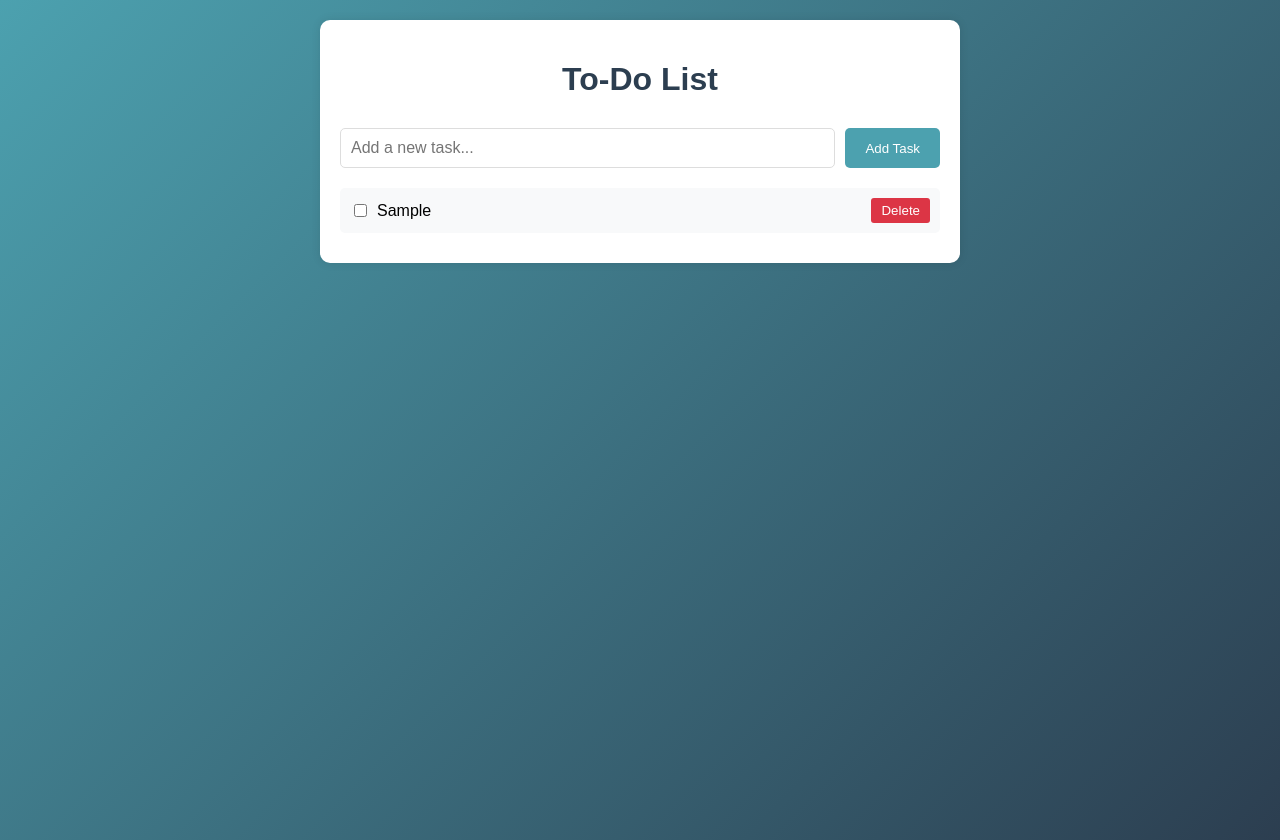
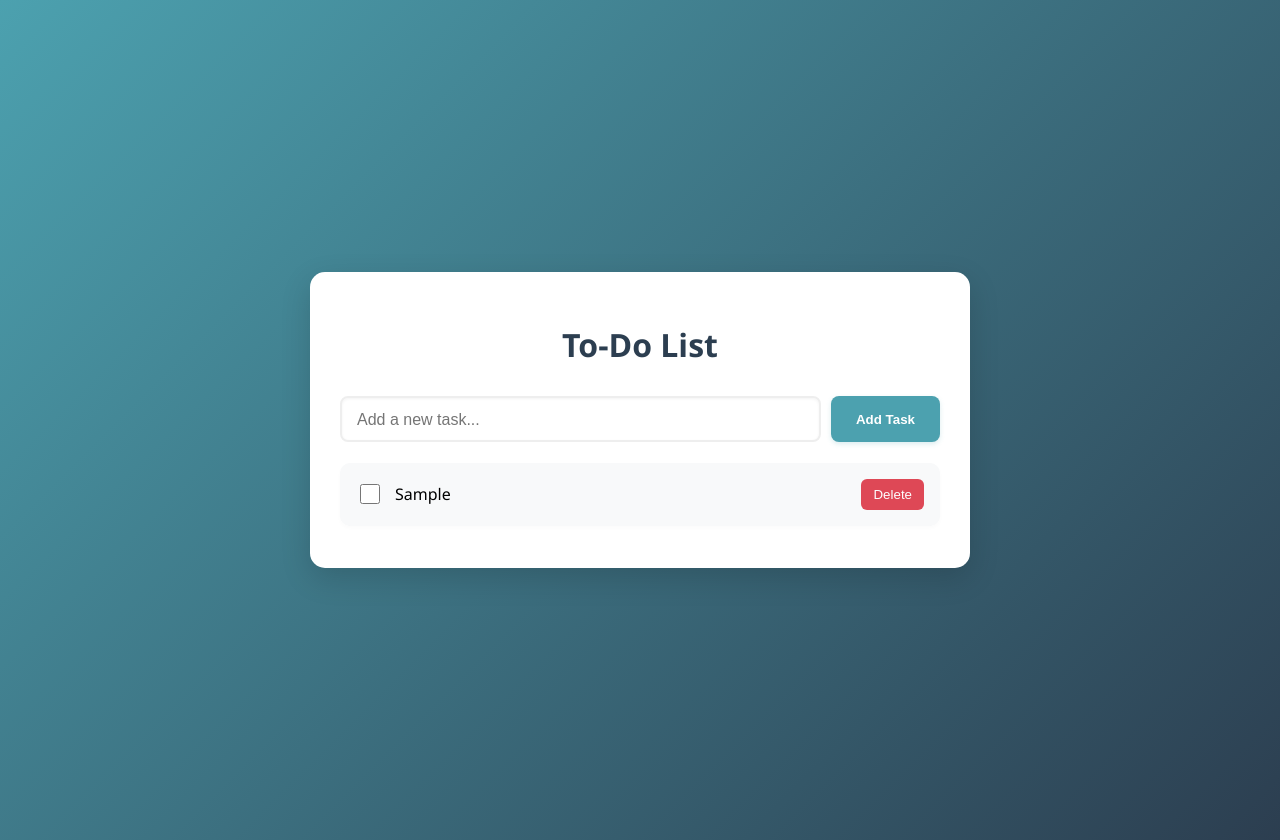
Before and after one commit to chanmyae97/Javascipt-Practice, a plain HTML site: page todoList/index.html in a window 1280 px wide. Both pictures are taken after typing "Sample" into the empty fields and a click on the button "Add Task". Drawn offline with Linux system fonts and the light colour scheme.

Commit message:
changing style

```diff
--- a/todoList/style.css
+++ b/todoList/style.css
@@ -1,18 +1,23 @@
 body {
     margin: 0;
-    font-family: Arial, sans-serif;
+    font-family: 'Segoe UI', Arial, sans-serif;
     min-height: 100vh;
     background: linear-gradient(135deg, #4CA1AF, #2C3E50);
     padding: 20px;
+    display: flex;
+    align-items: center;
+    justify-content: center;
 }
 
 .container {
+    width: 100%;
     max-width: 600px;
-    margin: 0 auto;
+    margin: 20px;
     background-color: white;
-    border-radius: 10px;
-    padding: 20px;
-    box-shadow: 0 0 10px rgba(0, 0, 0, 0.1);
+    border-radius: 15px;
+    padding: 30px;
+    box-shadow: 0 10px 30px rgba(0, 0, 0, 0.15);
+    backdrop-filter: blur(10px);
 }
 
 h1 {
@@ -29,20 +34,30 @@ h1 {
 
 #taskInput {
     flex: 1;
-    padding: 10px;
-    border: 1px solid #ddd;
-    border-radius: 5px;
+    padding: 12px 15px;
+    border: 2px solid #eee;
+    border-radius: 8px;
     font-size: 16px;
+    transition: all 0.3s ease;
+    box-shadow: inset 0 1px 3px rgba(0, 0, 0, 0.05);
+}
+
+#taskInput:focus {
+    outline: none;
+    border-color: #4CA1AF;
+    box-shadow: 0 0 0 3px rgba(76, 161, 175, 0.1);
 }
 
 .add-btn {
-    padding: 10px 20px;
+    padding: 12px 25px;
     background-color: #4CA1AF;
     color: white;
     border: none;
-    border-radius: 5px;
+    border-radius: 8px;
     cursor: pointer;
-    transition: background-color 0.3s;
+    font-weight: 600;
+    transition: all 0.3s ease;
+    box-shadow: 0 2px 5px rgba(76, 161, 175, 0.2);
 }
 
 .add-btn:hover {
@@ -52,15 +67,19 @@ h1 {
 .task-item {
     display: flex;
     align-items: center;
-    padding: 10px;
+    padding: 15px;
     background-color: #f8f9fa;
-    border-radius: 5px;
-    margin-bottom: 10px;
-    transition: transform 0.2s;
+    border-radius: 10px;
+    margin-bottom: 12px;
+    transition: all 0.3s ease;
+    border: 1px solid transparent;
+    box-shadow: 0 2px 4px rgba(0, 0, 0, 0.02);
 }
 
 .task-item:hover {
-    transform: translateX(5px);
+    transform: translateY(-2px);
+    border-color: #e0e0e0;
+    box-shadow: 0 5px 15px rgba(0, 0, 0, 0.05);
 }
 
 .task-item.completed {
@@ -84,10 +103,28 @@ h1 {
 }
 
 .delete-btn {
-    padding: 5px 10px;
+    padding: 8px 12px;
     background-color: #dc3545;
     color: white;
     border: none;
+    border-radius: 6px;
+    font-weight: 500;
+    cursor: pointer;
+    transition: all 0.3s ease;
+    opacity: 0.9;
+}
+
+.delete-btn:hover {
+    opacity: 1;
+    transform: scale(1.05);
+}
+
+.task-checkbox {
+    width: 20px;
+    height: 20px;
+    margin-right: 15px;
+    cursor: pointer;
+    accent-color: #4CA1AF;
     border-radius: 3px;
     cursor: pointer;
     transition: background-color 0.3s;
```
